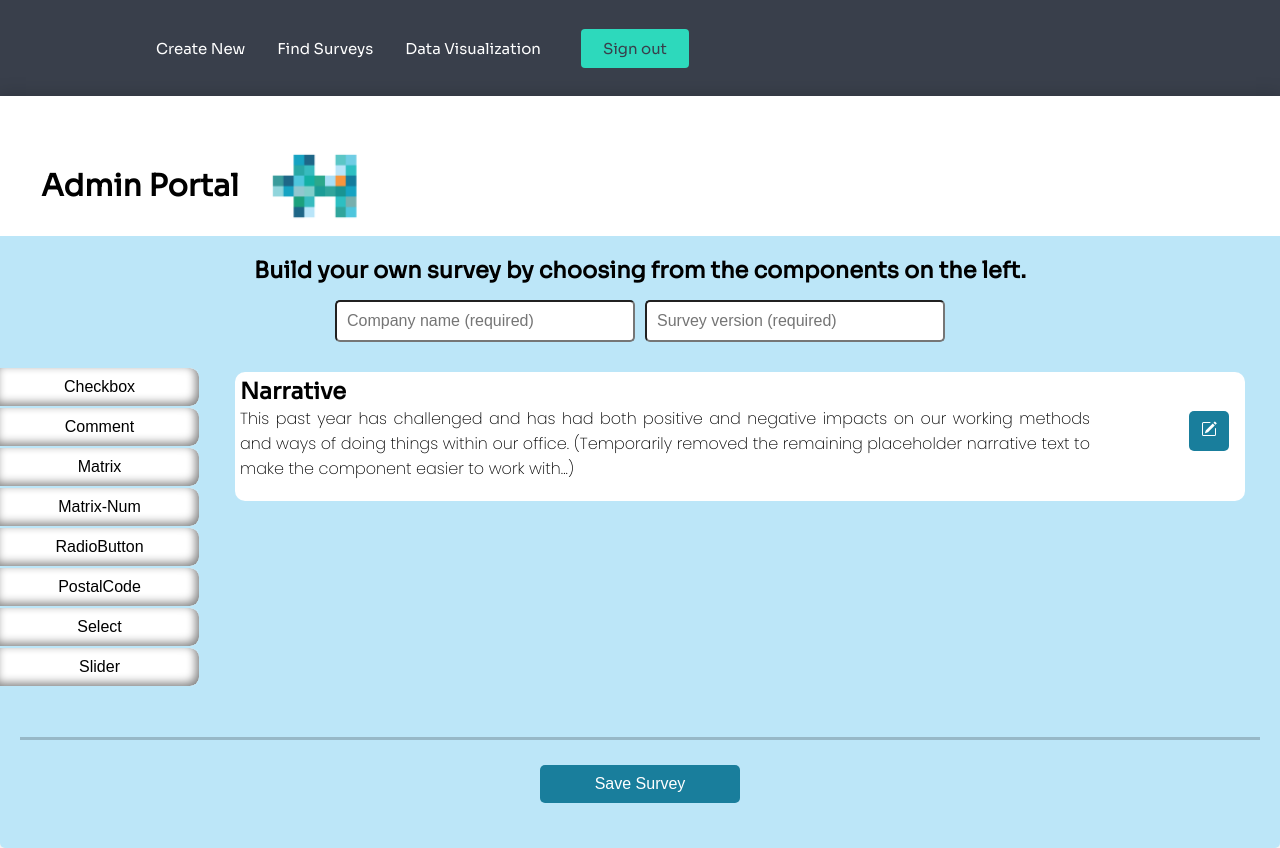
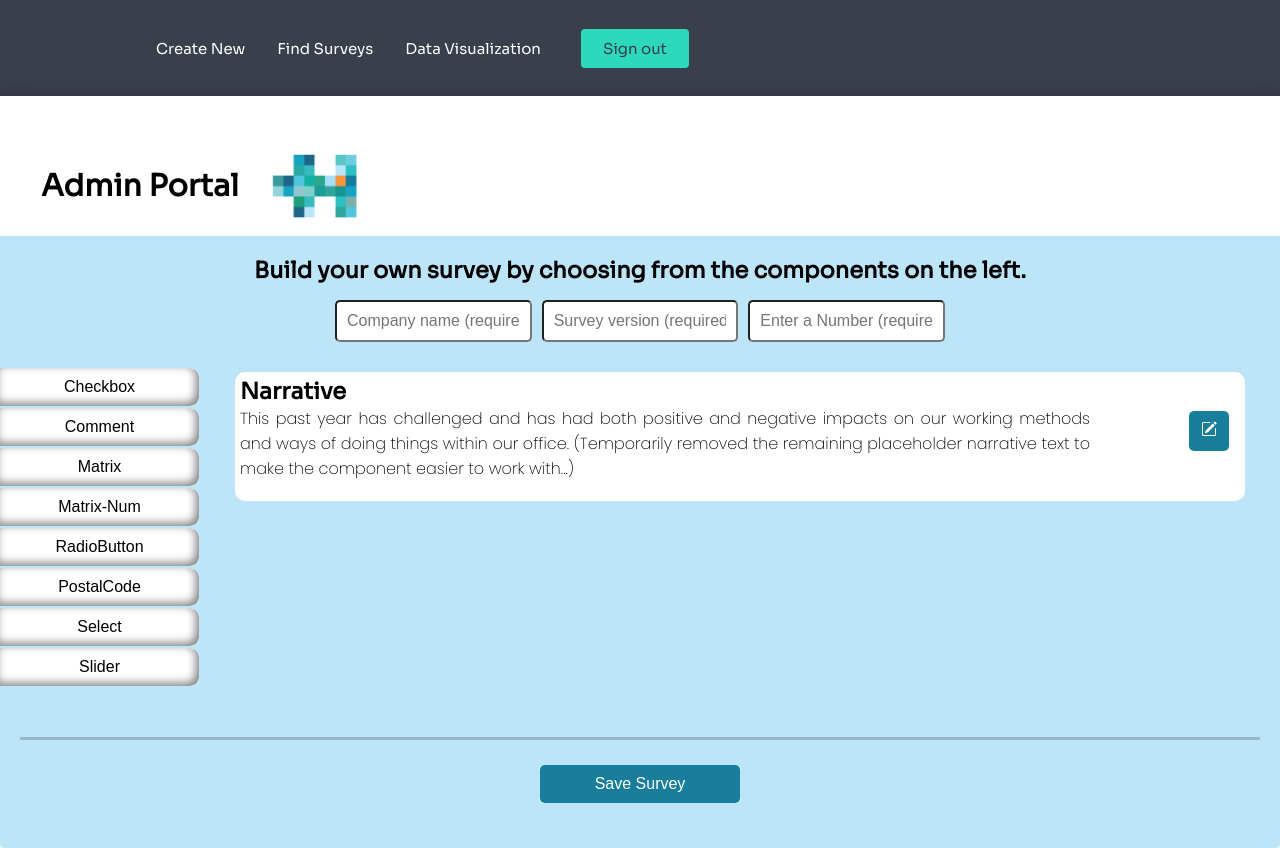
Before and after one commit to fjjes/project3-Hive, a React (Create React App) app in the folder client/: page / in a window 1280 px wide. Built offline with nearby package versions, Linux system fonts and the light colour scheme.

Commit message:
input field for surveyNumber

```diff
--- a/client/src/components/pages/Admin/EditSurvey.js
+++ b/client/src/components/pages/Admin/EditSurvey.js
@@ -71,8 +71,8 @@ const EditSurvey=({surveyId})=>{
             let errorMessage = await editResponse.text();
             console.log("We have an error: ", errorMessage);
             setError(errorMessage);
-          } else if(newCompany=== "" || newVersion===""){
-              setError("Make sure the company name and the survey version filled out!")
+          } else if(newCompany=== "" || newVersion==="" || newSurveyNumber===""){
+              setError("Make sure the company name, survey version & survey # filled out!")
           }else{
             setError(undefined);
             console.log("edit response is successful");
@@ -81,6 +81,7 @@ const EditSurvey=({surveyId})=>{
         } catch (error) {
           console.log("Fetch failed to reach the server:", error);
         }
+        console.log("surveyNum:", newSurveyNumber,"", "version:", newVersion)
     }
 
     return(
@@ -105,6 +106,15 @@ const EditSurvey=({surveyId})=>{
                 value={newVersion}
                 required
                 onChange={(e) => setNewVersion(e.target.value)}
+            />
+            <input
+                name="surveyNumber"
+                id="survey-name"
+                className="survey-info"
+                placeholder="Enter a Number (required)"
+                value={newSurveyNumber}
+                required
+                onChange={(e) => setNewSurveyNumber(e.target.value)}
             />
             </div>
 
--- a/client/src/components/pages/Admin/NewSurvey.js
+++ b/client/src/components/pages/Admin/NewSurvey.js
@@ -3,7 +3,7 @@ import { useHistory } from "react-router";
 import { Formik, Form, Field } from "formik";
 import NarrativeOne from "../../AdminQuestions/NarrativeOne";
 import QuestionComponent from "./QuestionComponent";
-import { v4 as uuidv4 } from "uuid";
+// import { v4 as uuidv4 } from "uuid";
 // import id from "date-fns/locale/id";
 
 export const QuestionContext = React.createContext({
@@ -13,6 +13,7 @@ export const QuestionContext = React.createContext({
 
 const NewSurvey = ({ rowId }) => {
   const history = useHistory();
+  const [surveyNumber, setSurveyNumber]=useState()
   const [company, setCompany] = useState("");
   const [version, setVersion] = useState("");
   const [narrative, setNarrative] = useState("");
@@ -22,9 +23,6 @@ const NewSurvey = ({ rowId }) => {
 
   const [questions, setQuestions] = useState([]);
   const value = { questions, setQuestions };
-
-  // Create uuid to be used as survey number
-  const uuid = uuidv4();
 
   useEffect(() => {
     const getSurvey = async () => {
@@ -69,6 +67,14 @@ const NewSurvey = ({ rowId }) => {
     return validationError;
   }
 
+  function validateSurveyNum(value) {
+    let validationError;
+    if (!value) {
+      validationError = "Survey # is required";
+    }
+    return validationError;
+  }
+
   const addAQuestion = (e) => {
     e.preventDefault();
     let counter = questionNumber + 1;
@@ -83,7 +89,7 @@ const NewSurvey = ({ rowId }) => {
   };
 
   async function handleSubmit() {
-    const surveyNumber = uuid;
+    // const surveyNumber = uuid;
 
     let currentDate = new Date();
     let surveyToCreate = {
@@ -155,11 +161,22 @@ const NewSurvey = ({ rowId }) => {
                 required
                 onChange={(event) => onInputChange(event, setVersion)}
               />
+              <Field
+                name="surveyNumber"
+                validate={validateSurveyNum}
+                id="survey-name"
+                className="survey-info"
+                placeholder="Enter a Number (required)"
+                value={surveyNumber}
+                required
+                onChange={(event) => onInputChange(event, setSurveyNumber)}
+              />
             </div>
             {/* Add error messages if the company/version fields are left empty */}
             <div style={{ color: "red", textAlign: "center" }}>
               {errors.company && touched.company && <div>{errors.company}</div>}
               {errors.version && touched.version && <div>{errors.version}</div>}
+              {errors.surveyNumber && touched.surveyNumber && <div>{errors.surveyNumber}</div>}
             </div>
           </Form>
         )}
@@ -218,7 +235,7 @@ const NewSurvey = ({ rowId }) => {
       {/* BOTTOM PART OF PAGE */}
       <div className="dividerLine"></div>
       <div className="save-survey-button-and-link">
-        {error && !(company && version) &&
+        {error && !(company || version || surveyNumber) &&
           <div>
             <p style={{ color: "red", fontSize: "1rem" }}>(Make sure the company name and the survey version filled out!) <br />
               </p>
```
Also changed, not shown: 1 other file (tests, documents, lock files or other folders).
